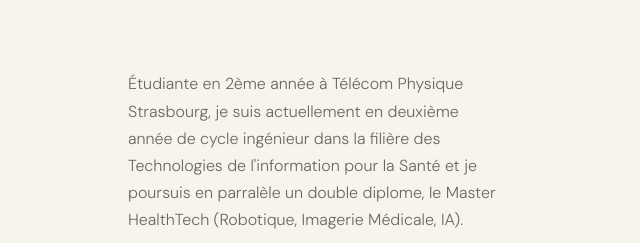
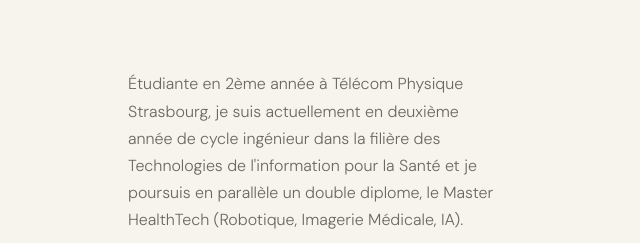
Before and after one commit to Pauline-Silb/profil_professionnel, a plain HTML site: page index.html in a window 1280 px wide. Shown: the part 519-762 px from the top of the page, 536-1176 px from the left. Drawn offline with Linux system fonts and the light colour scheme.

Commit message:
Update index.html

```diff
--- a/index.html
+++ b/index.html
@@ -55,7 +55,7 @@
         <h2>Ingénieure &amp; engagée</h2>
       </div>
       <div>
-        <p>Étudiante en 2ème année à Télécom Physique Strasbourg, je suis actuellement en deuxième année de cycle ingénieur dans la filière des Technologies de l'information pour la Santé et je poursuis en parralèle un double diplome, le Master HealthTech (Robotique, Imagerie Médicale, IA).</p>
+        <p>Étudiante en 2ème année à Télécom Physique Strasbourg, je suis actuellement en deuxième année de cycle ingénieur dans la filière des Technologies de l'information pour la Santé et je poursuis en parallèle un double diplome, le Master HealthTech (Robotique, Imagerie Médicale, IA).</p>
         <p>Passionnée par la technique autant que par l'humain, j'ai consacré une année entière à la vie associative de mon école en tant que Vice-Présidente responsable de la Technique des outils numériques (Tech) au Bureau Des Élèves, en parallèle d'un cursus exigeant.</p>
         <p>Ce profil présente les compétences développées dans ce cadre, dans le cadre de la <strong>Valorisation de l'Engagement Étudiant (VEE)</strong> selon le référentiel Animafac.</p>
       </div>
```
